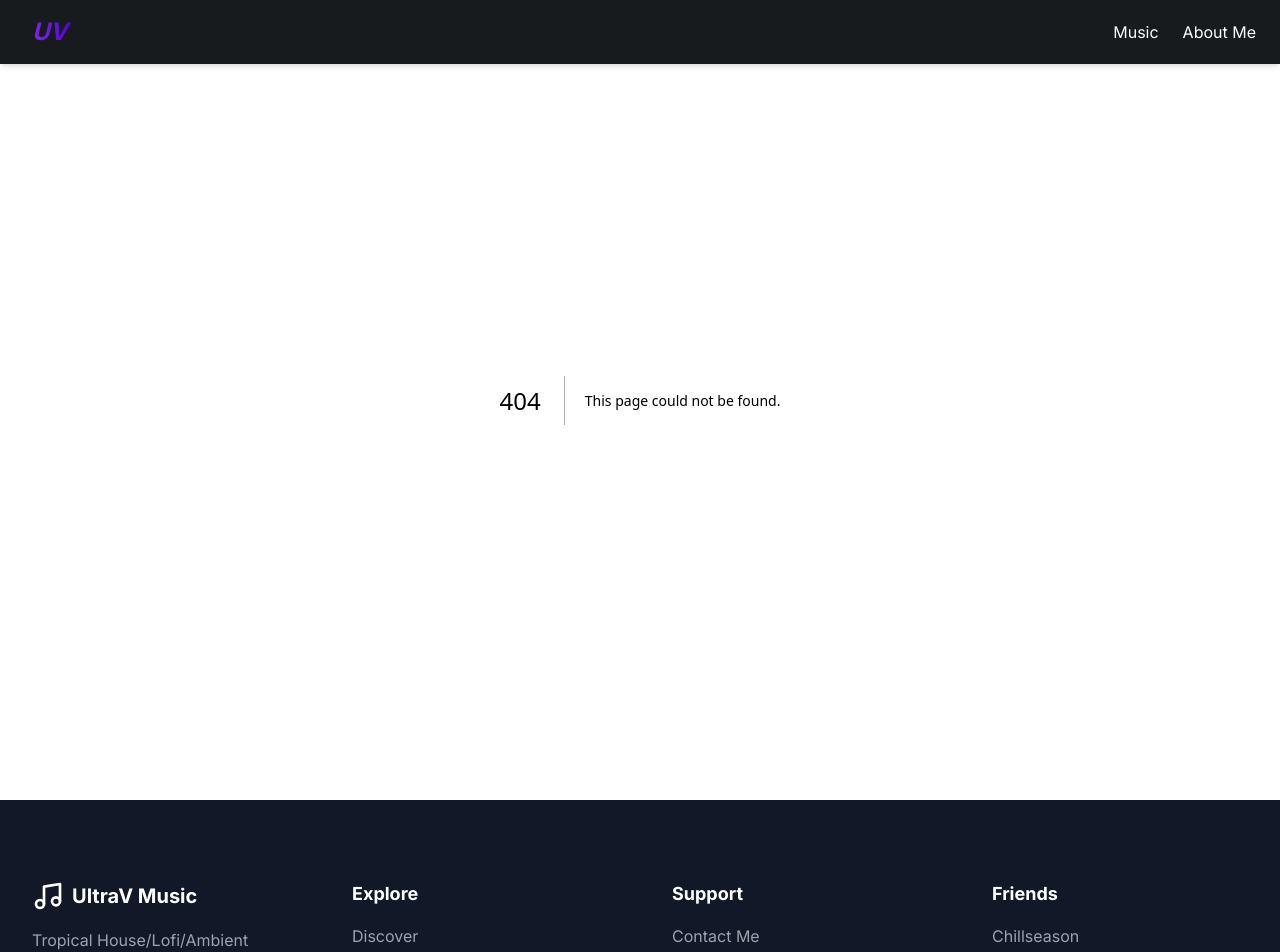
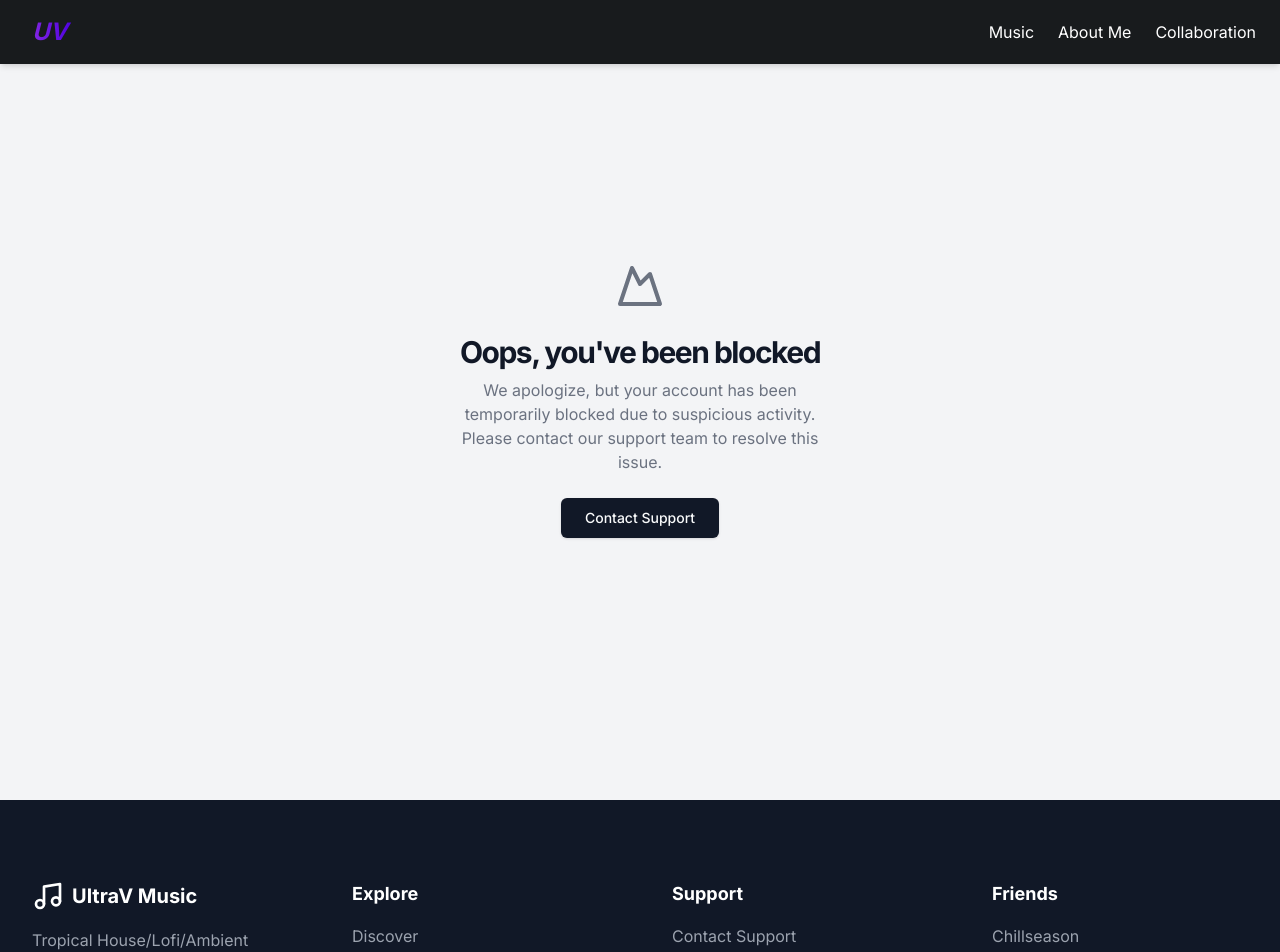
Before and after one commit to aircrushin/ultrav-music, a Next.js app: page /blocked in a window 1280 px wide. Before the commit this address had no page. Shown: the top 952 px of the page. Built offline with nearby package versions, Linux system fonts and the light colour scheme.

Commit message:
add collab

```diff
--- a/package.json
+++ b/package.json
@@ -20,6 +20,7 @@
     "next": "14.2.3",
     "react": "^18",
     "react-dom": "^18",
+    "react-nextjs-toast": "^1.2.5",
     "tailwind-merge": "^2.3.0",
     "tailwindcss-animate": "^1.0.7"
   },
--- /dev/null
+++ b/src/app/blocked/page.tsx
@@ -0,0 +1,45 @@
+import Link from "next/link"
+
+export default function Component() {
+  return (
+    <div className="flex h-screen w-full flex-col items-center justify-center bg-gray-100 p-4 dark:bg-gray-900">
+      <div className="mx-auto flex max-w-md flex-col items-center justify-center space-y-6">
+        <MountainIcon className="h-12 w-12 text-gray-500 dark:text-gray-400" />
+        <div className="space-y-2 text-center">
+          <h1 className="text-3xl font-bold tracking-tighter text-gray-900 dark:text-gray-50">
+            Oops, you've been blocked
+          </h1>
+          <p className="max-w-[400px] text-gray-500 dark:text-gray-400">
+            We apologize, but your account has been temporarily blocked due to suspicious activity. Please contact our
+            support team to resolve this issue.
+          </p>
+        </div>
+        <Link
+          className="inline-flex h-10 items-center justify-center rounded-md bg-gray-900 px-6 text-sm font-medium text-gray-50 shadow transition-colors hover:bg-gray-900/90 focus-visible:outline-none focus-visible:ring-1 focus-visible:ring-gray-950 disabled:pointer-events-none disabled:opacity-50 dark:bg-gray-50 dark:text-gray-900 dark:hover:bg-gray-50/90 dark:focus-visible:ring-gray-300"
+          href="#"
+        >
+          Contact Support
+        </Link>
+      </div>
+    </div>
+  )
+}
+
+function MountainIcon(props:any) {
+  return (
+    <svg
+      {...props}
+      xmlns="http://www.w3.org/2000/svg"
+      width="24"
+      height="24"
+      viewBox="0 0 24 24"
+      fill="none"
+      stroke="currentColor"
+      strokeWidth="2"
+      strokeLinecap="round"
+      strokeLinejoin="round"
+    >
+      <path d="m8 3 4 8 5-5 5 15H2L8 3z" />
+    </svg>
+  )
+}
--- /dev/null
+++ b/src/app/collab/page.jsx
@@ -0,0 +1,48 @@
+"use client"
+import Head from 'next/head';
+import { useState } from 'react';
+import { ToastContainer, toast } from 'react-nextjs-toast';
+
+export default function Collab() {
+  const [email, setEmail] = useState('ultrav0229@gmail.com');
+
+  const handleCopy = (e) => {
+    e.preventDefault();
+    navigator.clipboard.writeText(email).then(() => {
+      toast.notify('Email address copied to clipboard!', {
+        duration: 3, // duration in seconds
+        type: "success"
+      });
+    });
+  };
+
+  return (
+    <div className="bg-gray-100 py-12 px-4 sm:px-6 lg:px-8">
+      <Head>
+        <title>Collaboration - UltraV Music</title>
+      </Head>
+      <ToastContainer position="top-right"/>
+      <div className="max-w-4xl mx-auto bg-white p-8 rounded-lg shadow-md mt-16">
+        <h1 className="text-4xl font-bold mb-6">Collaborate with UltraV</h1>
+        <p className="mb-4">
+          If you are a producer or a singer who wants to make a dope song with me, feel free to send me a demo! <br /> I will listen to it and give you feedback as soon as possible.
+        </p>
+        <h2 className="text-2xl font-bold mb-4">Genres I Collaborate With</h2>
+        <p className="mb-4">
+          In most cases, I collaborate with producers and singers in the following genres:
+        </p>
+        <ul className="list-disc list-inside mb-4">
+          <li>Tropical House</li>
+          <li>Deep House</li>
+          <li>Lofi Hip-hop</li>
+          <li>Future Bass</li>
+          <li>anything that is a feeling of summer!</li>
+        </ul>
+        <h2 className="text-2xl font-bold mb-4">Send Me a Demo</h2>
+        <p className="mb-4">
+          To send me a demo, please email me at <a href="#" className='text-blue-500 hover:underline' onClick={handleCopy}>ultrav0229@gmail.com</a>
+        </p>
+      </div>
+    </div>
+  );
+}
--- a/src/app/privacy-policy/page.tsx
+++ b/src/app/privacy-policy/page.tsx
@@ -4,7 +4,7 @@ export default function PrivacyPolicy() {
   return (
     <div className="min-h-screen bg-gray-100 py-12 px-4 sm:px-6 lg:px-8">
       <Head>
-        <title>Privacy Policy - Ultrav Music</title>
+        <title>Privacy Policy - UltraV Music</title>
       </Head>
       <div className="max-w-7xl mx-auto bg-white p-8 rounded-lg shadow-md mt-10">
         <h1 className="text-4xl font-bold mb-6">Privacy Policy</h1>
--- a/src/components/footer.tsx
+++ b/src/components/footer.tsx
@@ -30,7 +30,7 @@ export default function Component() {
                         <h3 className="text-lg font-bold mb-4">Explore</h3>
                         <ul className="space-y-2">
                             <li>
-                                <Link className="text-gray-400 hover:text-white" href="#">
+                                <Link className="text-gray-400 hover:text-white" href="/">
                                     Discover
                                 </Link>
                             </li>
@@ -39,10 +39,9 @@ export default function Component() {
                                     Playlists
                                 </Link>
                             </li>
-
                             <li>
-                                <Link className="text-gray-400 hover:text-white" href="#">
-                                    Albums
+                                <Link className="text-gray-400 hover:text-white" href="/collab">
+                                    Collaboration
                                 </Link>
                             </li>
                         </ul>
@@ -52,7 +51,7 @@ export default function Component() {
                         <ul className="space-y-2">
                             <li>
                                 <Link className="text-gray-400 hover:text-white" href="/contact-me">
-                                    Contact Me
+                                    Contact Support
                                 </Link>
                             </li>
                             <li>
--- a/src/components/header.tsx
+++ b/src/components/header.tsx
@@ -19,10 +19,10 @@ export default function Header() {
         <Link className="hover:underline" href="/about">
           About Me
         </Link>
+        <Link className="hover:underline" href="/collab">
+          Collaboration
+        </Link>
         {/* <Link className="hover:underline" href="#">
-          Shows
-        </Link>
-        <Link className="hover:underline" href="#">
           Contact
         </Link> */}
       </nav>
--- a/tsconfig.json
+++ b/tsconfig.json
@@ -21,6 +21,6 @@
       "@/*": ["./src/*"]
     }
   },
-  "include": ["next-env.d.ts", "**/*.ts", "**/*.tsx", ".next/types/**/*.ts", "src/components/Typewriter.js"],
+  "include": ["next-env.d.ts", "**/*.ts", "**/*.tsx", ".next/types/**/*.ts", "src/components/Typewriter.js", "src/app/collab/page.jsx"],
   "exclude": ["node_modules"]
 }
```
Also changed, not shown: 1 other file (tests, documents, lock files or other folders).
